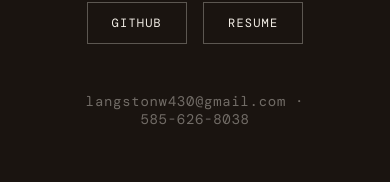
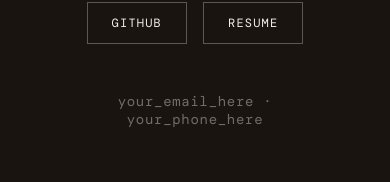
Before and after one commit to LangstonW430/Personal-Website, a React (Vite) app in the folder personal-website/: page / in a window 390 px wide. Shown: the part 7603-7785 px from the top of the page. Built offline with nearby package versions, Linux system fonts and the light colour scheme; no server answers; a web font is replaced by a local one.

Commit message:
untracked phone number and email

```diff
--- a/personal-website/src/App.tsx
+++ b/personal-website/src/App.tsx
@@ -513,8 +513,8 @@
             <span>Resume</span>
           </a>
         </div>
-        <a href="mailto:langstonw430@gmail.com" className="contact-email">
-          langstonw430@gmail.com · 585-626-8038
+        <a href={`mailto:${import.meta.env.VITE_CONTACT_EMAIL}`} className="contact-email">
+          {import.meta.env.VITE_CONTACT_EMAIL} · {import.meta.env.VITE_CONTACT_PHONE}
         </a>
       </section>
 
```
Also changed, not shown: 1 other file (tests, documents, lock files or other folders).
